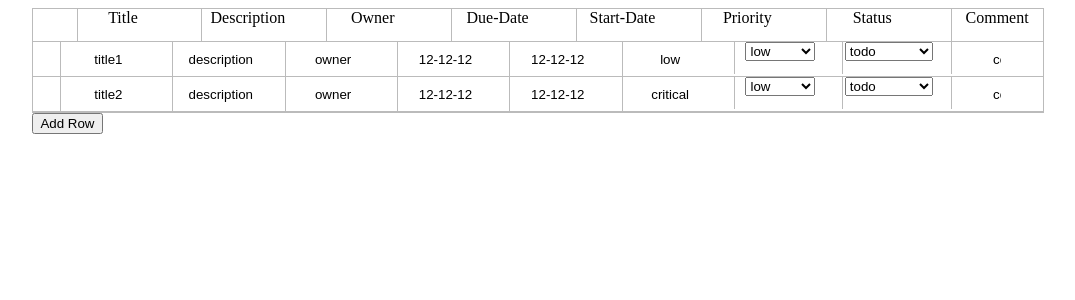
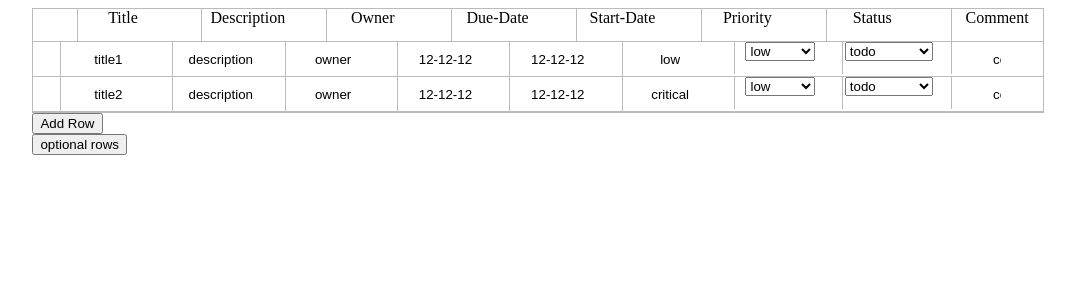
Before and after one commit to mbali92/react-dynamic-table, a React (Vite) app: page / in a window 1280 px wide. Shown: the top 300 px of the page, without its empty margins (102-1177 px from the left). Built offline with nearby package versions, Linux system fonts and the light colour scheme; some icons are missing.

Commit message:
add: created two states to keep track of optional fields and dorpdown menu to show them

```diff
--- a/src/components/Table.jsx
+++ b/src/components/Table.jsx
@@ -115,6 +115,15 @@ const handleEdit = (e, title) => {
     console.log(data)
    }
 
+//    Thabang
+
+// 1. create states
+const [hiddenFields, setHiddenFields] = useState({
+	priority: false, status: false, comment: false
+});
+
+const [showDropDown, setShowDropdown] = useState(false);
+
 
 
 
@@ -190,6 +199,8 @@ const handleEdit = (e, title) => {
         }
        </div>
        <button onClick={ addRow}>Add Row</button>
+       <br />
+       <button >optional rows</button>
 
     </div>
 
```
Also changed, not shown: 1 other file (tests, documents, lock files or other folders).
